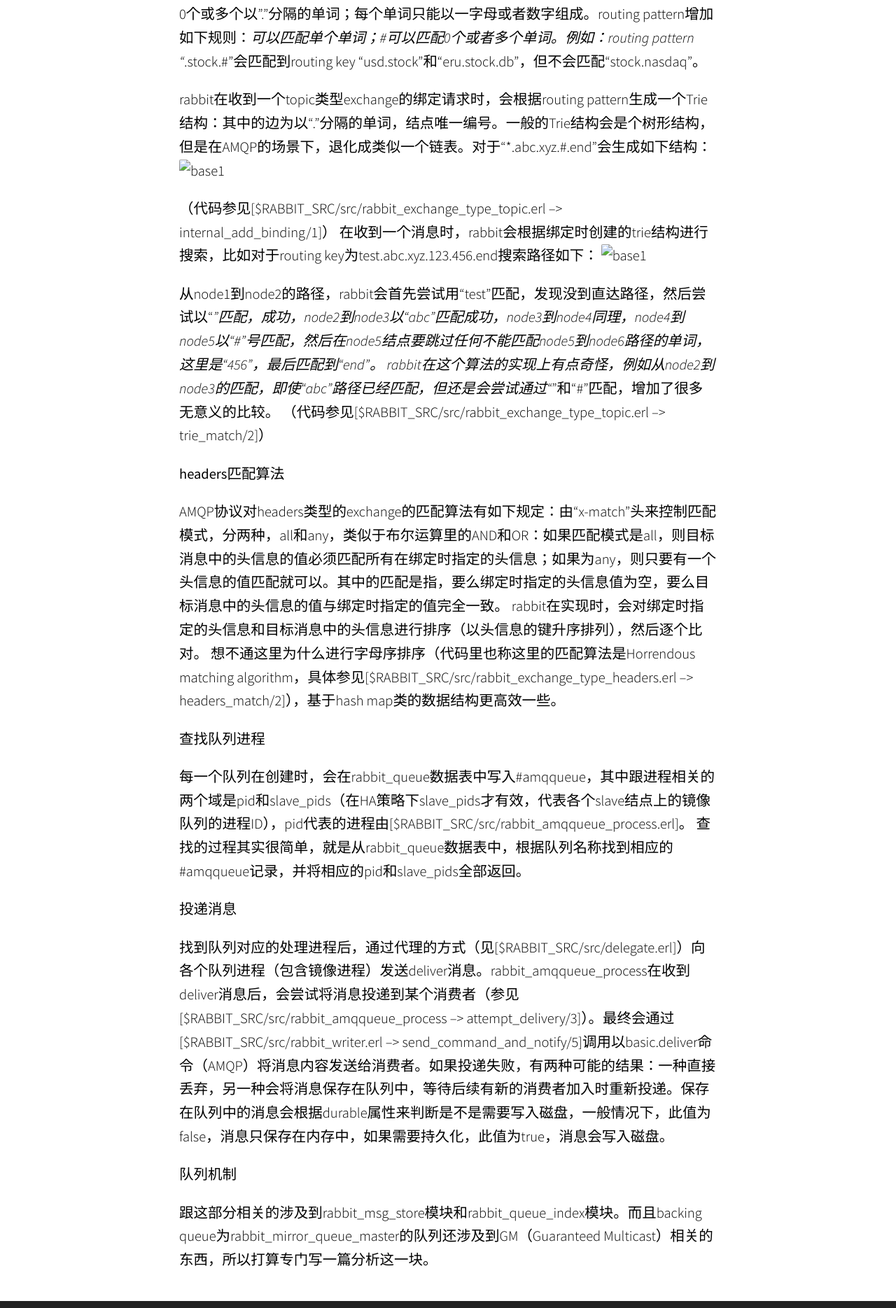
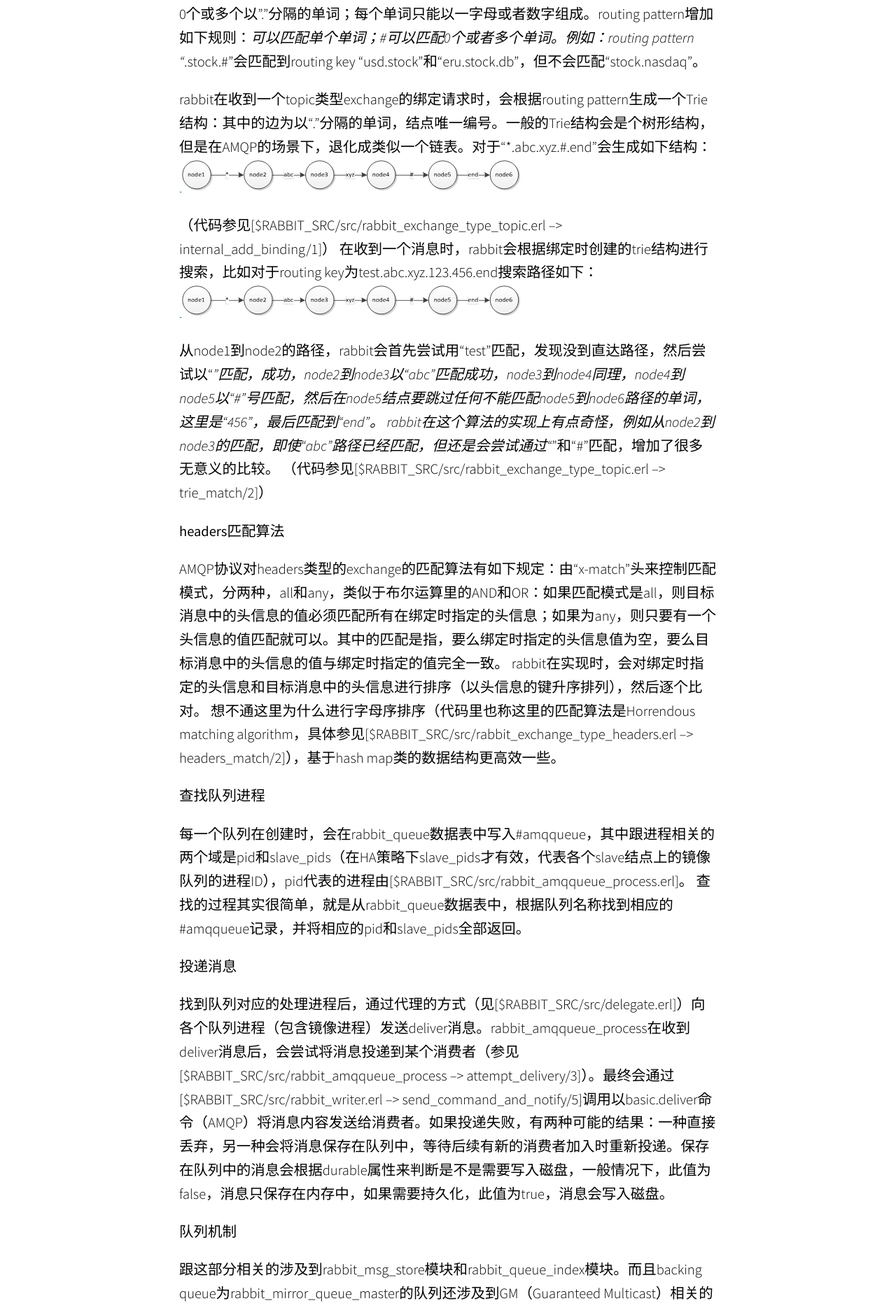
Before and after one commit to astrisk/astrisk.github.io, a Jekyll site: the page built from _posts/2017-05-08-rabbit-message-lifecycle.md, in a window 1280 px wide. Shown: the part 2803-4672 px from the top of the page at 70% size. Built offline with Jekyll 4.4.1, drawn with Linux system fonts in a browser that asks for light colours; some web fonts are replaced.

Commit message:
修改图片路径

```diff
--- a/_posts/2017-05-08-rabbit-message-lifecycle.md
+++ b/_posts/2017-05-08-rabbit-message-lifecycle.md
@@ -63,11 +63,11 @@
 topic的exchange基于类似正则表达式的方式来说明routing pattern（同bindings）。AMQP对用于topic类型exchange的routing key（由生产者在发布消息时指定）有如下规定：由0个或多个以”.”分隔的单词；每个单词只能以一字母或者数字组成。routing pattern增加如下规则：*可以匹配单个单词；#可以匹配0个或者多个单词。例如：routing pattern “*.stock.#”会匹配到routing key “usd.stock”和“eru.stock.db”，但不会匹配“stock.nasdaq”。
 
 rabbit在收到一个topic类型exchange的绑定请求时，会根据routing pattern生成一个Trie结构：其中的边为以“.”分隔的单词，结点唯一编号。一般的Trie结构会是个树形结构，但是在AMQP的场景下，退化成类似一个链表。对于“*.abc.xyz.#.end”会生成如下结构：
-![base1]({{ site.url }}/rabbitmq/base1.png)
+![base1]({{ site.url }}/images/rabbitmq/base1.png)
 
 （代码参见[$RABBIT_SRC/src/rabbit_exchange_type_topic.erl --> internal_add_binding/1]）
 在收到一个消息时，rabbit会根据绑定时创建的trie结构进行搜索，比如对于routing key为test.abc.xyz.123.456.end搜索路径如下：
-![base1]({{ site.url }}/rabbitmq/base1.png)
+![base1]({{ site.url }}/images/rabbitmq/base1.png)
 
 从node1到node2的路径，rabbit会首先尝试用“test”匹配，发现没到直达路径，然后尝试以“*”匹配，成功，node2到node3以“abc”匹配成功，node3到node4同理，node4到node5以“#”号匹配，然后在node5结点要跳过任何不能匹配node5到node6路径的单词，这里是“456”，最后匹配到“end”。
 rabbit在这个算法的实现上有点奇怪，例如从node2到node3的匹配，即使“abc”路径已经匹配，但还是会尝试通过“*”和“#”匹配，增加了很多无意义的比较。
```
